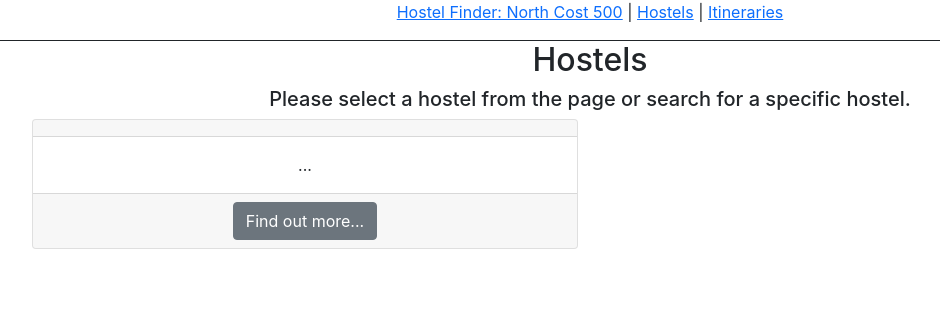
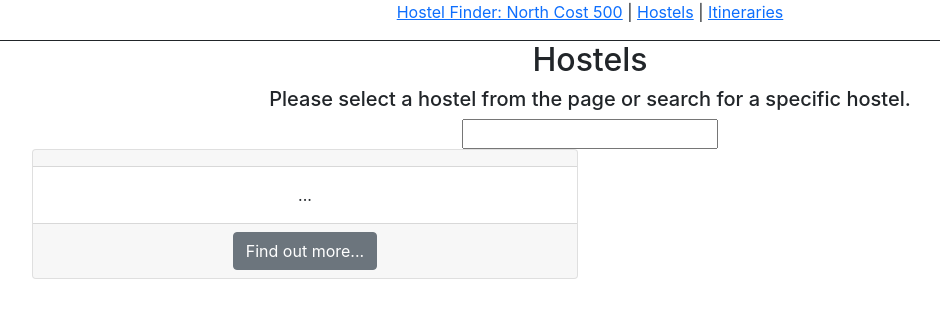
Before and after one commit to charleyrobertson/hostelapp, a React (Create React App) app: page /hostels in a window 1280 px wide. Shown: the top 318 px of the page, without its empty margins (50-990 px from the left). Built offline with nearby package versions, Linux system fonts and the light colour scheme; no server answers.

Commit message:
Adding search functionality

```diff
--- a/src/components/Hostels/AddReview.js
+++ b/src/components/Hostels/AddReview.js
@@ -36,8 +36,6 @@
             };
         }
 
-
-
         const handleReviewer =  (e) => {
             setReviewer(e.currentTarget.value);
         }
--- a/src/components/Hostels/HostelsList.js
+++ b/src/components/Hostels/HostelsList.js
@@ -1,5 +1,5 @@
 import React, { useState } from 'react';
-import { useNavigate } from 'react-router-dom';
+import { useNavigate, useSearchParams } from 'react-router-dom';
 import Container from "react-bootstrap/Container";
 import Card from "react-bootstrap/Card";
 import Button from "react-bootstrap/Button";
@@ -9,17 +9,35 @@
 
 export default function HostelsList({hostels}) {
     let navigate = useNavigate();
+    let [searchParams, setSearchParams] = useSearchParams();
 
-  console.log(hostels);
+    console.log(hostels);
 
     return(
         <div className='text-center'>
           <div>
                 <h2>Hostels</h2>
                 <h5>Please select a hostel from the page or search for a specific hostel.</h5>
+                <input
+                value={searchParams.get("filter") || ""}
+                onChange={event => {
+                  let filter = event.target.value;
+                  if(filter) {
+                    setSearchParams({filter});
+                  } else {
+                    setSearchParams({});
+                  }
+                }} />
+
                   <Container>
                     <Row xs={1} md={2} className="g-4">
-                      {hostels.map((hostel) => (
+                      {hostels.filter((hostels) => {
+                        let filter = searchParams.get("filter");
+                        if(!filter) return true;
+                        let name = hostels.name.toLowerCase();
+                        return name.startsWith(filter.toLowerCase());
+                      })
+                      .map(hostel => (
                         <Col>
                           <Card className='text-center'>
                               <Card.Header>
```
